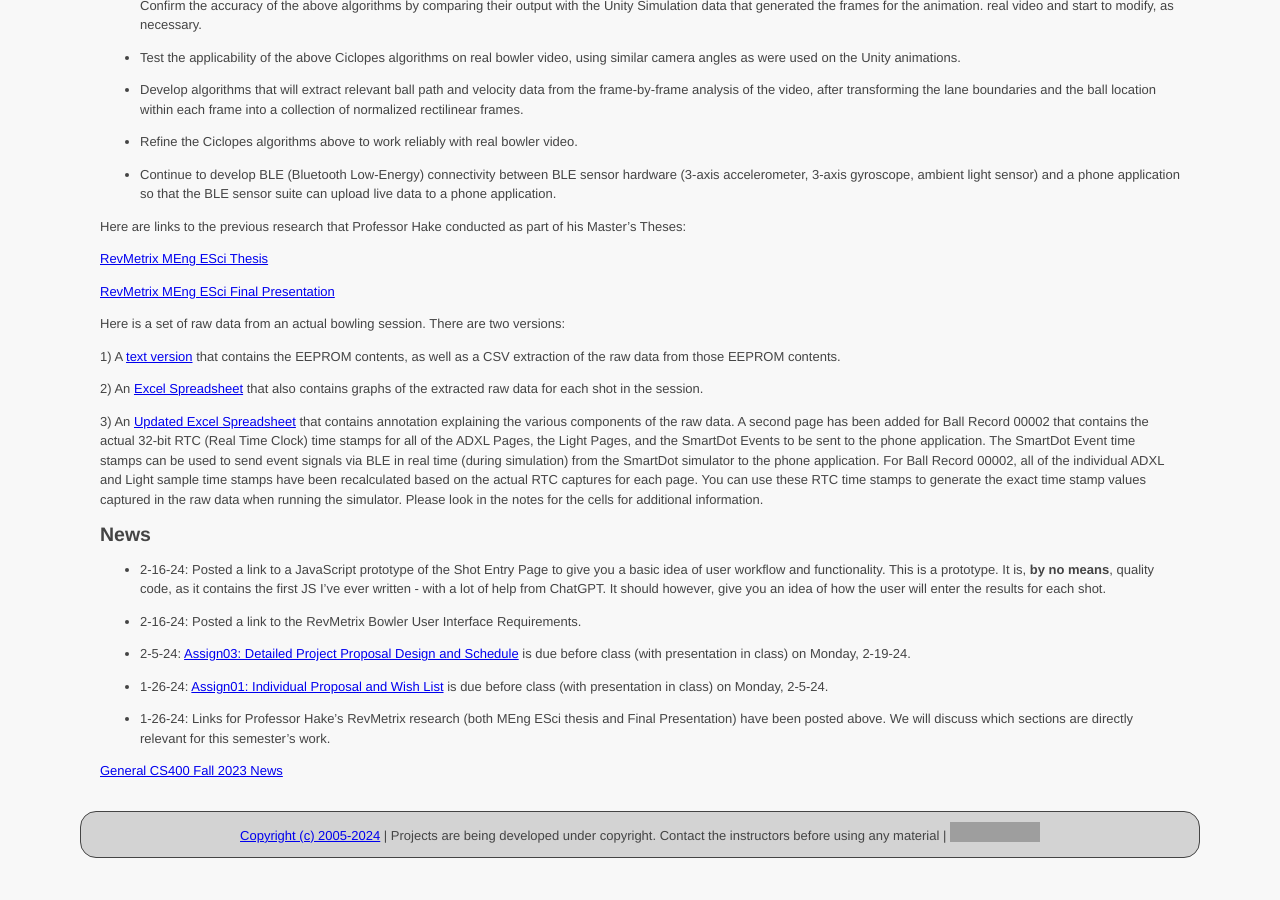
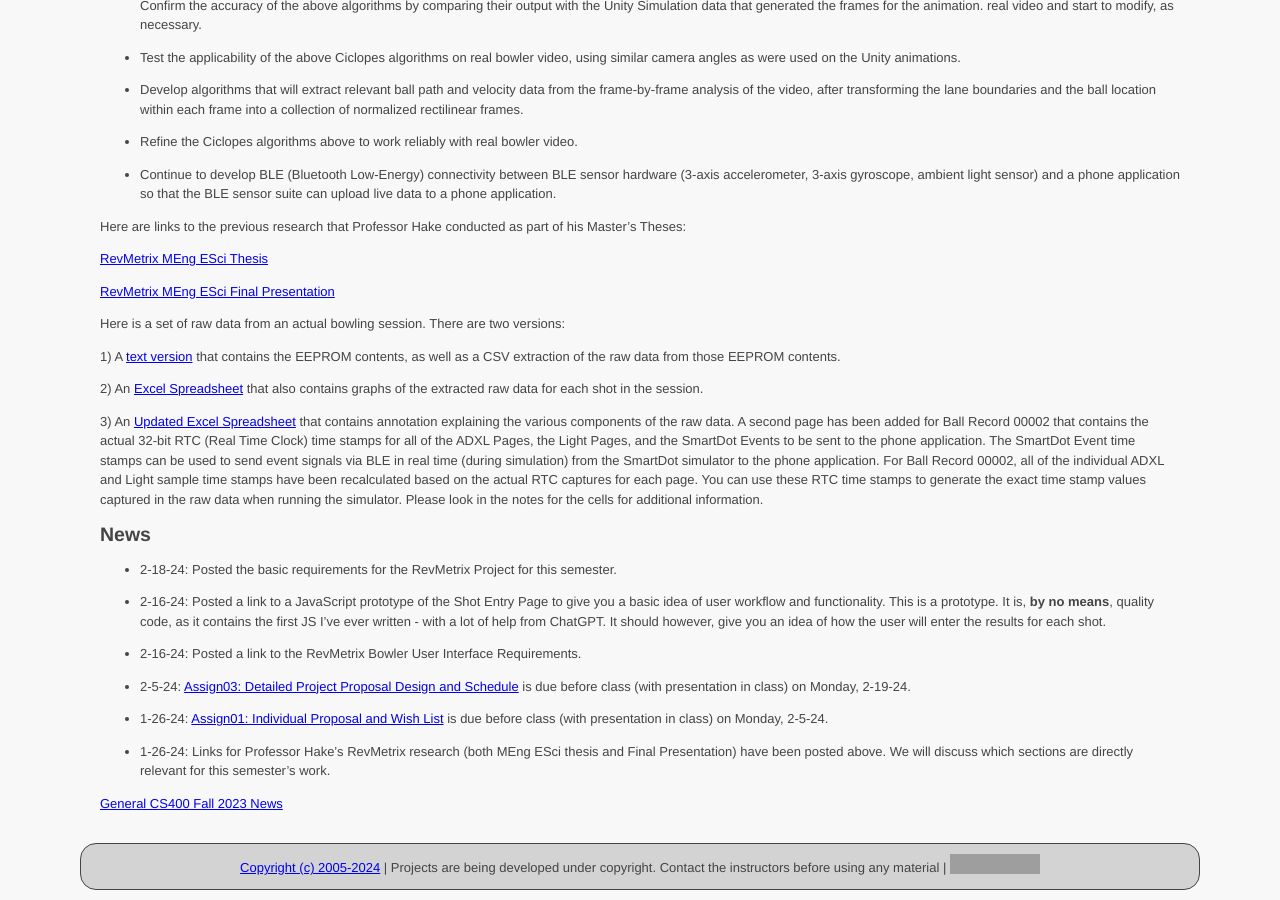
Before and after one commit to ycpcs/cs402-spring2024, a Jekyll site: the page built from projects/RevMetrix-Project/index.md, in a window 1280 px wide and 900 px high, scrolled down 818 px. Built offline with Jekyll 4.4.1, drawn with Linux system fonts in a browser that asks for light colours; before the commit the page ends 1686 px from its top, so only the background shows below that; grey boxes are pictures that could not be loaded.

Commit message:
finally finishing construction

```diff
--- a/projects/RevMetrix-Project/index.md
+++ b/projects/RevMetrix-Project/index.md
@@ -89,6 +89,8 @@ Here is a set of raw data from an actual bowling session.  There are two version
 
 -->
 
+* 2-18-24: Posted the basic requirements for the RevMetrix Project for this semester.
+
 * 2-16-24: Posted a link to a JavaScript prototype of the Shot Entry Page to give you a basic idea of user workflow and functionality.  This is a prototype.  It is, **by no means**, quality code, as it contains the first JS I've ever written - with a lot of help from ChatGPT.  It should however, give you an idea of how the user will enter the results for each shot.
 
 * 2-16-24: Posted a link to the RevMetrix Bowler User Interface Requirements.
```
